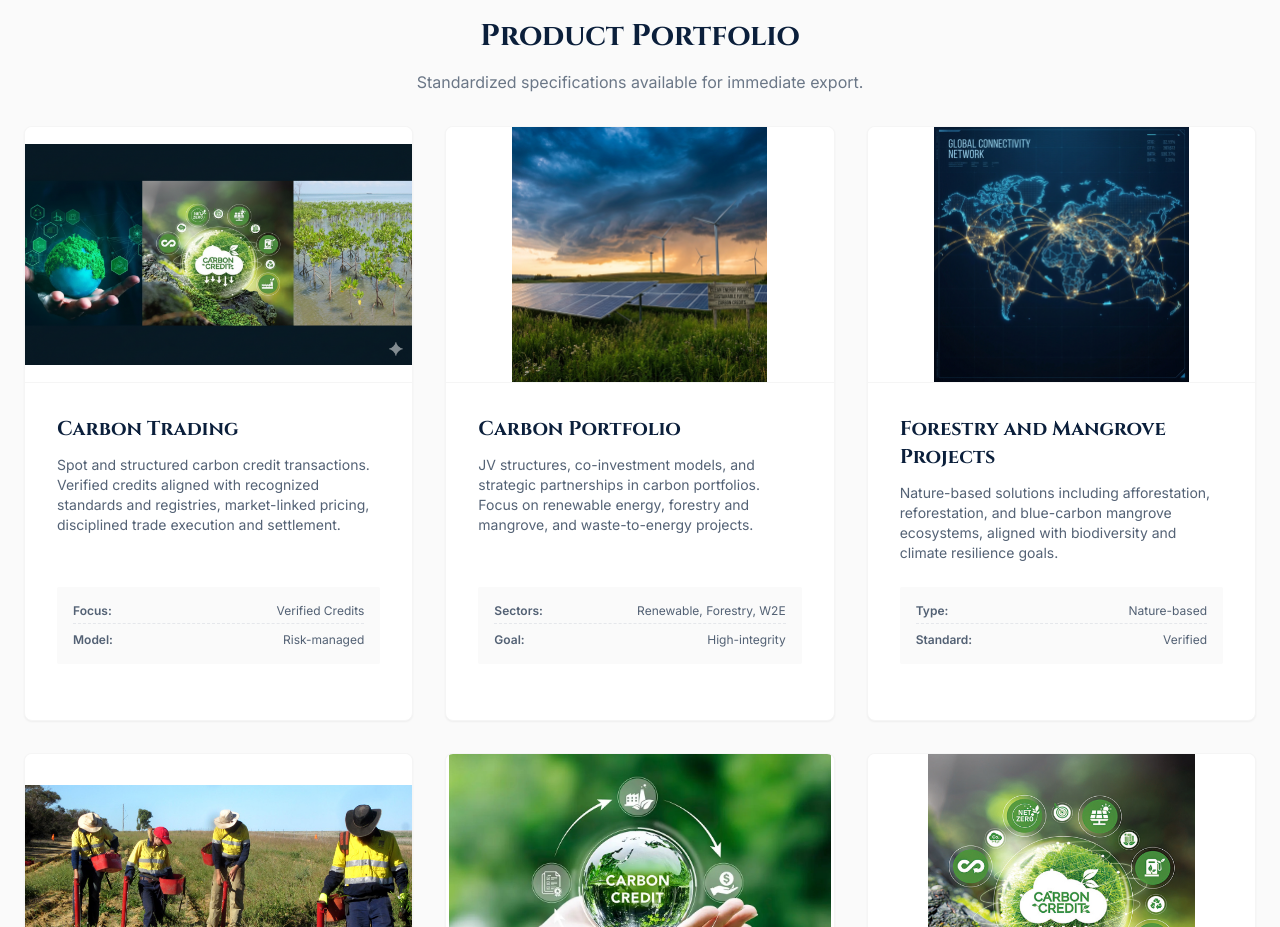
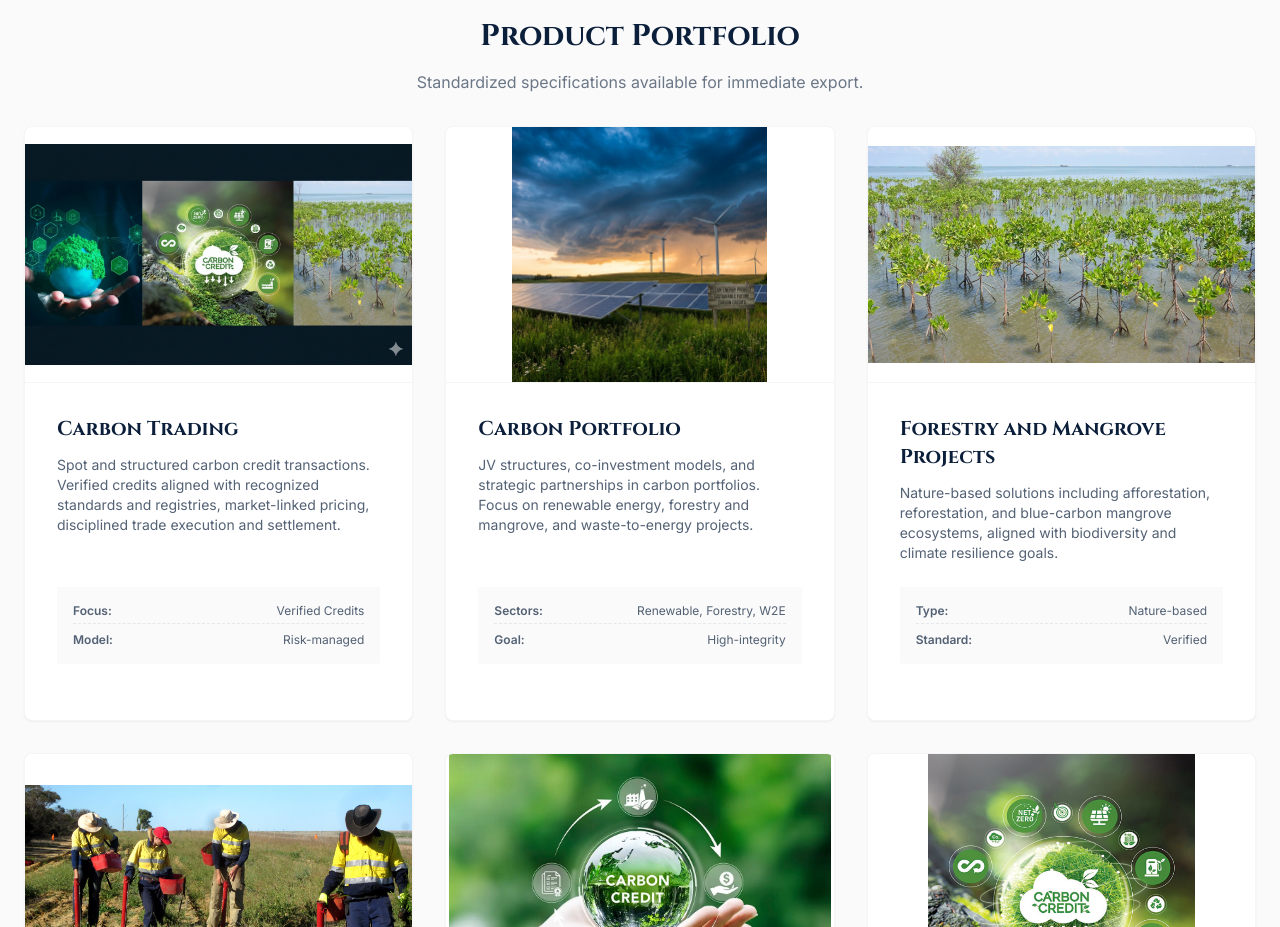
Before and after one commit to desirediv0/corekav, a Next.js app: page /exports/carbon-credits-esg-climate-solutions in a window 1280 px wide. Shown: the part 1100-2027 px from the top of the page. Built offline with nearby package versions, Linux system fonts and the light colour scheme.

Commit message:
feat: Add Carbon Credits & ESG Climate Solutions page with product details and an associated image.

```diff
--- a/src/app/exports/carbon-credits-esg-climate-solutions/page.js
+++ b/src/app/exports/carbon-credits-esg-climate-solutions/page.js
@@ -28,7 +28,7 @@ export default function CarbonESG() {
         {
             name: "Forestry and Mangrove Projects",
             description: "Nature-based solutions including afforestation, reforestation, and blue-carbon mangrove ecosystems, aligned with biodiversity and climate resilience goals.",
-            image: "/markets-hero.jpg",
+            image: "/products/carbon/forestry-and-mangrove-projects.jpeg",
             specs: [
                 { label: "Type", value: "Nature-based" },
                 { label: "Standard", value: "Verified" }
```
Also changed, not shown: public/products/carbon/forestry-and-mangrove-projects.jpeg (added).
